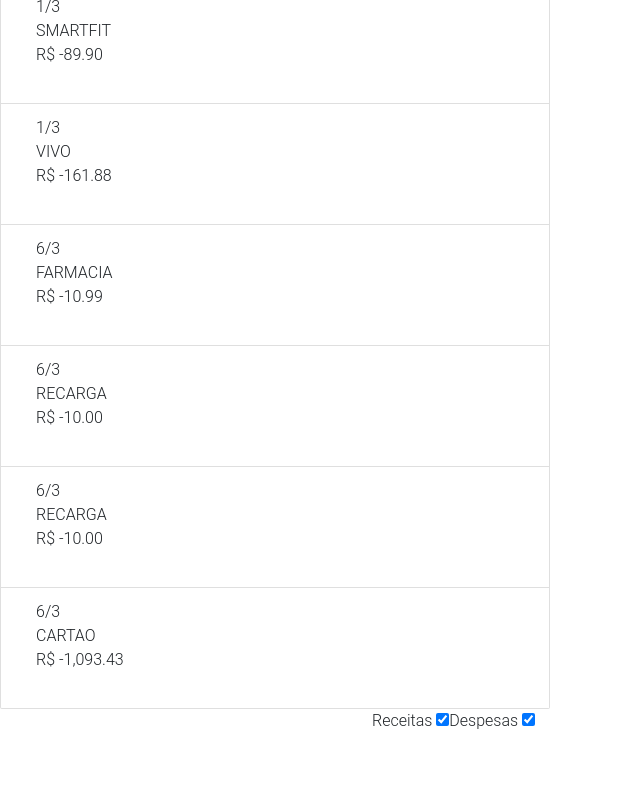
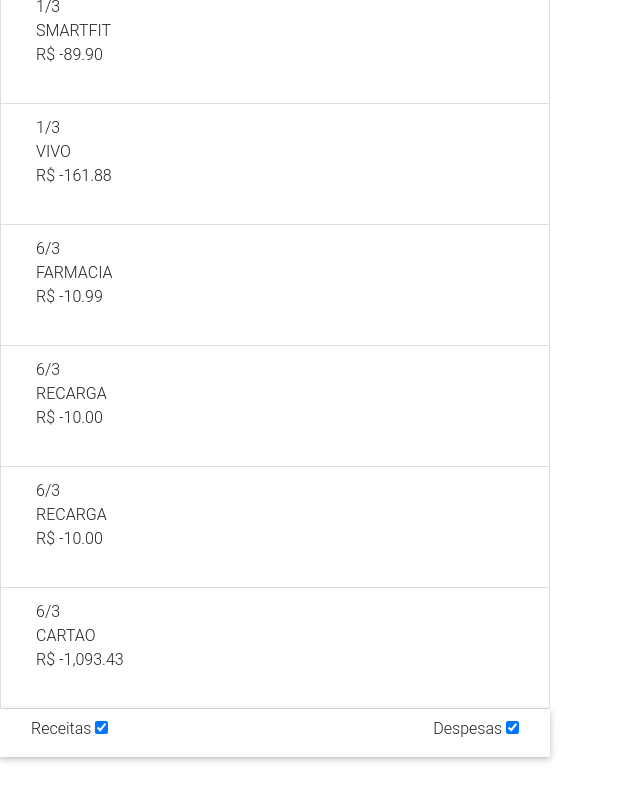
Before and after one commit to jovanepires/killbills, a Vue app: page / in a window 1280 px wide. Shown: the part 472-1272 px from the top of the page, without its empty margins (0-640 px from the left). Before the commit the page ends 1213 px from the top, so only its background shows below. Built offline with nearby package versions, Linux system fonts and the light colour scheme.

Commit message:
set footer

```diff
--- a/src/components/Bills.vue
+++ b/src/components/Bills.vue
@@ -20,7 +20,9 @@
       </div>
     </div>
 
-    <footer>
+    <nav class="navbar navbar-default navbar-fixed-bottom row" role="navigation">
+      <div class="container">
+
           <label for="receitas">Receitas
             <input type="checkbox" id="receitas" v-model="receitas">
             <div class="control__indicator"></div>
@@ -29,7 +31,10 @@
             <input type="checkbox" id="despesas" v-model="despesas">
             <div class="control__indicator"></div>
           </label>
-    </footer>
+
+      </div>
+    </nav>
+
   </section>
 </template>
 
@@ -93,6 +98,7 @@
 }
 </script>
 <style>
+  body { padding-bottom: 70px; }
   .bills header {
     text-align: center;
     color: #fff;
```
Lines whose indentation alone changed are shown as unchanged.
